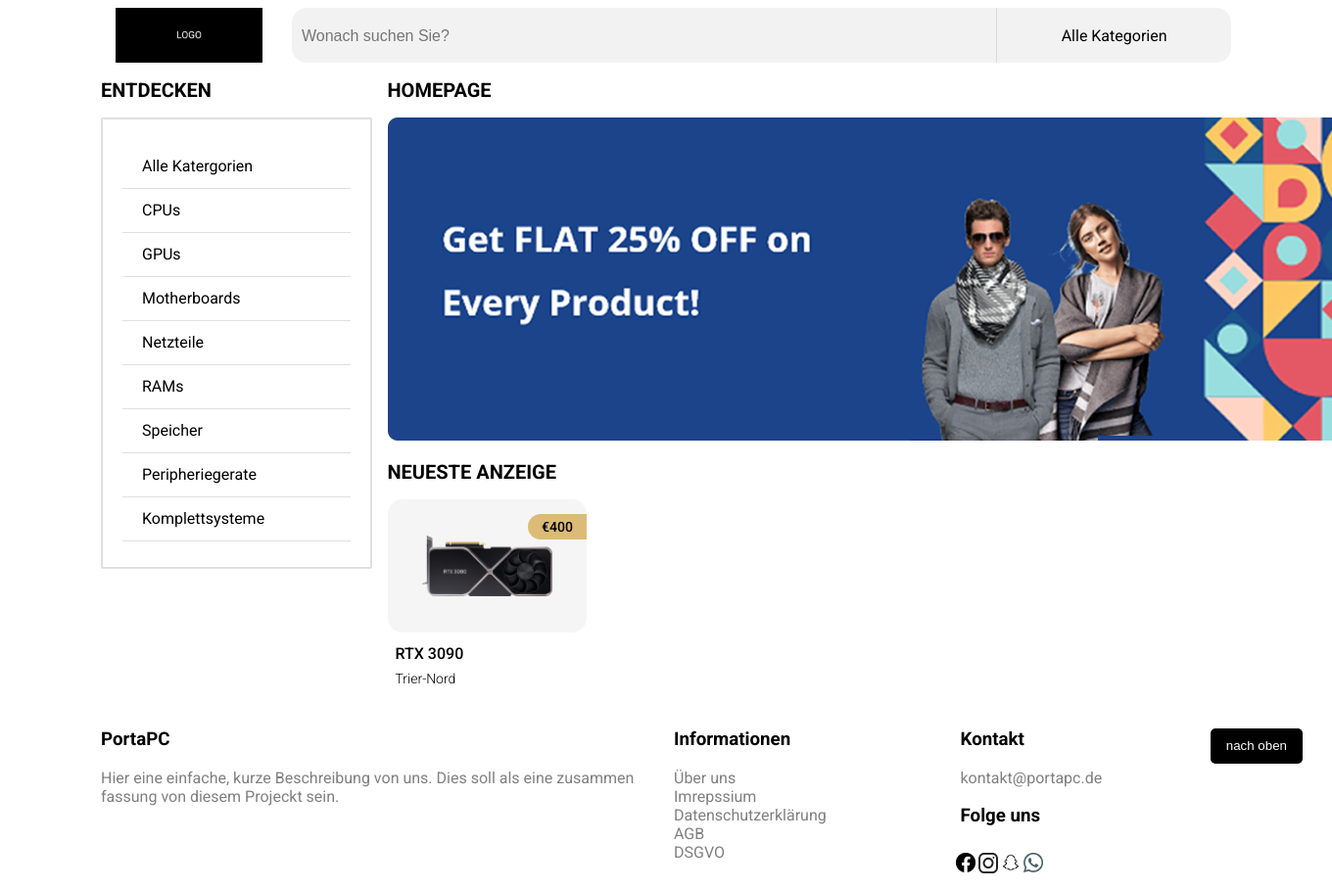
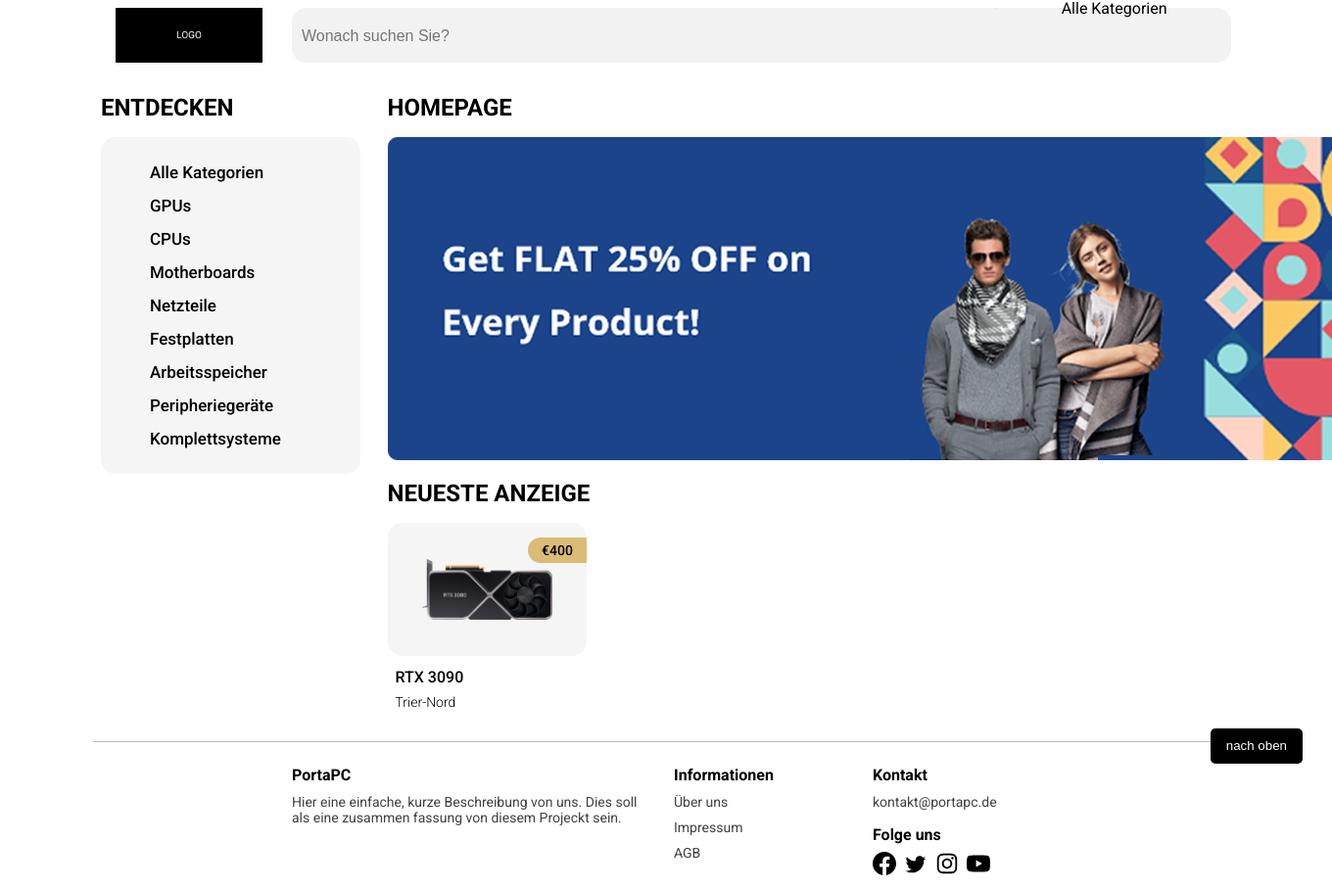
Before and after one commit to MrSh1r0/PortaPC, a PHP site: page / in a window 1360 px wide; the page is wider, and only the part inside the window is pictured. Shown: that part at 98% size. Run offline with PHP 8.4, Linux system fonts and the light colour scheme.

Commit message:
Edit #6: Redesign, optimization

```diff
--- a/css/styles.css
+++ b/css/styles.css
@@ -179,7 +179,7 @@
   border-left: Set a vertical line on the left of the div
 */
 .vertical-left-line {
-  height: 100% !important;
+  height: 1px !important;
   border-left: 1px solid rgba(0, 0, 0, 0.1);
 }
 
@@ -266,8 +266,9 @@
   font-weight: bold and thick, to give it proper attention
 */
 .category-title {
-  font-size: 20px;
+  font-size: 24px;
   font-weight: 700;
+  color: black;
 }
 
 
@@ -288,65 +289,55 @@
   background-color: rgba(0, 0, 0, 0.09) !important;
 }
 
-.categories {
-  border: 2px solid #e0e0e0;
-  border-radius: 2px;
-  overflow: hidden;
-  position: relative;
-  box-sizing: inherit;
-  padding: 10px 20px;
+.categories-container {
+  background-color: #f5f5f5;
+  border-radius: 15px;
+  padding: 10px;
 }
 
-.category-header {
-  color: black;
-  text-transform: uppercase;
+/*
+  lis-style-type: none, to remove the bullets from the items
+*/
+.categories-list {
+  list-style-type: none;
 }
 
-.category-content {
-  color: black;
-  padding: 10px 20px;
-  line-height: 1.5rem;
-  margin: auto;
-  border-bottom: 1px solid #e0e0e0;
-  display: block;
+.categories-list li{
+  margin-top: 14px;
 }
 
-.categories ul {
-  list-style-type: none;
-  padding: 0;
-}
 
-.categories a {
+.categories-item {
+  font-size: 17px;
+  font-weight: 500;
   text-decoration: none;
-}
-
-.seperate {
-  border: 1px solid #ccc;
-}
-
-footer .header {
   color: black;
 }
 
-footer .content {
-  color: grey;
+
+.separator-line {
+  border-top: 1px solid rgba(0, 0, 0, 0.25);
 }
 
-footer ul {
-  list-style-type: none;
-  margin: 0;
-  padding: 0;
+.footer-title {
+  color: black;
+  font-size: 16px;
+  font-weight: 600;
+
 }
 
-footer a {
-  text-decoration: none;
-  color: grey;
+.footer-content {
+  color: rgba(0, 0, 0, 0.75);
+  font-weight: 400;
+  font-size: 14px;
+  margin-top: 10px;
 }
 
-footer img {
-  border-style: none;
-  float: right;
+.footer-social-icon {
+  width: 24px;
+  height: 24px;
 }
+
 
 #ScrollTopButton {
   display: block;
@@ -453,6 +444,21 @@
   padding: 0 !important;
 }
 
+.margin-y-0 {
+  margin-top: 0 !important;
+  margin-bottom: 0 !important;
+}
+
+.margin-x-1 {
+  margin-right: 4px !important;
+  margin-left: 4px !important;
+}
+
+.margin-x-2 {
+  margin-right: 8px !important;
+  margin-left: 8px !important;
+}
+
 .margin-t-1 {
   margin-top: 4px !important;
 }
@@ -469,9 +475,52 @@
   margin-top: 16px !important;
 }
 
-.margin-y-0 {
-  margin-top: 0 !important;
-  margin-bottom: 0 !important;
+.margin-b-1 {
+  margin-bottom: 4px !important;
+}
+
+.margin-b-2 {
+  margin-bottom: 8px !important;
+}
+
+.margin-b-3 {
+  margin-bottom: 12px !important;
+}
+
+.margin-b-4 {
+  margin-bottom: 16px !important;
+}
+
+.margin-r-1 {
+  margin-right: 4px !important;
+}
+
+.margin-r-2 {
+  margin-right: 8px !important;
+}
+
+.margin-r-3 {
+  margin-right: 12px !important;
+}
+
+.margin-r-4 {
+  margin-right: 16px !important;
+}
+
+.padding-r-1 {
+  padding-right: 4px !important;
+}
+
+.margin-r-2 {
+  padding-right: 8px !important;
+}
+
+.padding-r-3 {
+  padding-right: 12px !important;
+}
+
+.padding-r-4 {
+  padding-right: 16px !important;
 }
 
 /*
@@ -491,6 +540,10 @@
   display: flex;
   flex-wrap: wrap;
   flex-direction: row;
+}
+
+.row-center {
+  justify-content: center;
 }
 
 /*
--- a/index.php
+++ b/index.php
@@ -30,11 +30,14 @@
   <link type="text/css" rel="stylesheet" href="css/styles.css" media="screen,projection" />
   <script type="text/javascript" src="js/scripts.js"></script>
   <script type="text/javascript">
-    //categories = <?php echo $helper -> getCategories() ?>;
+    var categories = <?php echo $helper -> getCategories() ?>;
 
     document.onreadystatechange = function() {
       if (document.readyState == "complete") {
         handleNavbar();
+        populateSearchCategories(categories);
+        handleSearchCategroyText(categories, null);
+        populateDiscoverCategories(categories);
       }
     }
   </script>
@@ -196,12 +199,12 @@
     </div>
   </div>
 
-  <main id="homepage-content">
+  <main id="homepage-content" class="margin-t-4">
     <div class="container">
       <div class="row">
 
         <!-- Left side of the content -->
-        <div class="col-sm-12 col-md-4 col-lg-3 margin-a-0 padding-a-0">
+        <div class="col-sm-12 col-md-4 col-lg-3 margin-a-0 padding-a-0 padding-r-3">
           <div class="row">
             <!-- Category title -->
             <div class="col-sm-12">
@@ -210,18 +213,8 @@
 
             <!-- Category card -->
             <div class="col-sm-12">
-              <div class="categories">
-                <ul>
-                  <li><a class="category-content" onclick="">Alle Katergorien</a></li>
-                  <li><a class="category-content" onclick="">CPUs</a></li>
-                  <li><a class="category-content" onclick="">GPUs</a></li>
-                  <li><a class="category-content" onclick="">Motherboards</a></li>
-                  <li><a class="category-content" onclick="">Netzteile</a></li>
-                  <li><a class="category-content" onclick="">RAMs</a></li>
-                  <li><a class="category-content" onclick="">Speicher</a></li>
-                  <li><a class="category-content" onclick="">Peripheriegerate</a></li>
-                  <li><a class="category-content" onclick="">Komplettsysteme</a></li>
-                  <li></li>
+              <div class="categories-container">
+                <ul class="categories-list" id="categories-list">
                 </ul>
               </div>
             </div>
@@ -308,56 +301,55 @@
       </div>
   </main>
 
-  <footer>
-    <div class="separator-line">
-    </div>
+  <footer class="margin-t-4">
+    <div class="container">
+      <div class="row row-center">
 
-    <div class="container">
-      <div class="row">
-        <div class="col-lg-6 col-md-12 col-sm-12">
-          <h3 class="header">PortaPC</h3>
-          <p class="content">Hier eine einfache, kurze Beschreibung von uns. Dies soll als eine zusammen fassung von diesem Projeckt sein.</p>
+        <div class="col-xs-12 padding-a-0 margin-a-0 margin-b-4">
+          <div class="separator-line"></div>
         </div>
 
-        <div class="col-lg-3 col-md-6 col-sm-12">
-          <h3 class="header">Informationen</h3>
-          <ul>
-            <li><a class="content" href="#!">Über uns</a></li>
-            <li><a class="content" href="pages/informationen/impressium.html">Imrepssium</a></li>
-            <li><a class="content" href="#!">Datenschutzerklärung</a></li>
-            <li><a class="content" href="pages/informationen/agb.html">AGB</a></li>
-            <li><a class="content" href="#!">DSGVO</a></li>
-          </ul>
+        <div class="col-xs-12 col-m-4 col-lg-4">
+          <p class="footer-title">PortaPC</p>
+          <p class="footer-content">Hier eine einfache, kurze Beschreibung von uns. Dies soll als eine zusammen fassung von diesem Projeckt sein.</p>
         </div>
 
-        <div class="col-lg-3 col-md-6 col-sm-12">
-          <h3 class="header">Kontakt</h3>
-          <ul>
-            <li><a class="content" href="mailto:kontakt@portapc.de">kontakt@portapc.de</a></li>
-          </ul>
+        <div class="col-xs-12 col-m-2 col-lg-2">
+          <p class="footer-title">Informationen</p>
+          <p class="footer-content">Über uns</p>
+          <p class="footer-content">Impressum</p>
+          <p class="footer-content">AGB</p>
+        </div>
 
-          <h3 class="header">Folge uns</h3>
-
+        <div class="col-xs-12 col-m-2 col-lg-2 margin-a-0">
           <div class="row">
-            <div class="col-lg-1 col-md-1 col-sm-1">
-              <a href="index.html"><img src="images/footer/social_icons/facebook.png" style="max-width:20px"></a>
+            <div class="col-xs-12">
+              <p class="footer-title">Kontakt</p>
+              <p class="footer-content">kontakt@portapc.de</p>
             </div>
 
-            <div class="col-lg-1 col-md-1 col-sm-1">
-              <a href="index.html"><img src="images/footer/social_icons/instagram.png" style="max-width:20px"></a>
-            </div>
-
-            <div class="col-lg-1 col-md-1 col-sm-1">
-              <a href="index.html"><img src="images/footer/social_icons/snapchat.png" style="max-width:20px"></a>
-            </div>
-
-            <div class="col-lg-1 col-md-1 col-sm-1">
-              <a href="index.html"><img src="images/footer/social_icons/whatsapp.png" style="max-width:20px"></a>
+            <div class="col-xs-12 ma-0">
+              <p class="footer-title">Folge uns</p>
+              <div class="row margin-t-2">
+                <div class="col-xs margin-a-0 padding-a-0 margin-r-1">
+                  <a href="#"><img class="footer-social-icon" src="images/footer/social_icons/facebook.svg" alt="Facebook"></a>
+                </div>
+                <div class="col-xs margin-a-0 padding-a-0 margin-x-1">
+                  <a href="#"><img class="footer-social-icon" src="images/footer/social_icons/twitter.svg" alt="Twitter"></a>
+                </div>
+                <div class="col-xs margin-a-0 padding-a-0 margin-x-1">
+                  <a href="#"><img class="footer-social-icon" src="images/footer/social_icons/instagram.svg" alt="Instagram"></a>
+                </div>
+                <div class="col-xs margin-a-0 padding-a-0 margin-x-1">
+                  <a href="#"><img class="footer-social-icon" src="images/footer/social_icons/youtube.svg" alt="Youtube"></a>
+                </div>
+              </div>
             </div>
           </div>
         </div>
       </div>
     </div>
+
   </footer>
 
   <button onclick="topFunction()" id="ScrollTopButton" title="nach oben">nach oben</button>
--- a/js/scripts.js
+++ b/js/scripts.js
@@ -18,7 +18,34 @@
       element_nav_container.classList.remove("nav-visible");
     }
   }
+}
 
+function populateSearchCategories(categories) {
+
+}
+
+// categories are given by the php file
+// selected item is the text of the selected search item, if it's null, then it's FIRST TIME initilization
+function handleSearchCategroyText(categories, selected_item) {
+
+  // if this variable is NOT set, it means it's null or undefined
+  if (!selected_item) {
+
+  }
+}
+
+function populateDiscoverCategories(categories){
+  let element_list = document.getElementById("categories-list");
+
+  let all_categories_text = "Alle Kategorien";
+  let all_categories_html = `<li><a class="categories-item" href="pages/products/category.php?categories=${all_categories_text}">${all_categories_text}</a></li>`;
+  element_list.innerHTML = element_list.innerHTML + all_categories_html
+
+  for(let i = 0; i < categories.length; i++){
+    let category = categories[i];
+    let category_html = `<li><a class="categories-item" href="pages/products/category.php?categories=${category}">${category}</a></li>`;
+    element_list.innerHTML = element_list.innerHTML + category_html
+  }
 }
 
 function visitURL(urlName) {
```
Also changed, not shown: images/footer/social_icons/._facebook.png (deleted), images/footer/social_icons/._instagram.png (deleted), images/footer/social_icons/._snapchat.png (deleted), images/footer/social_icons/._whatsapp.png (deleted), images/footer/social_icons/facebook.png (deleted), images/footer/social_icons/facebook.svg (added), images/footer/social_icons/instagram.png (deleted), images/footer/social_icons/instagram.svg (added), images/footer/social_icons/snapchat.png (deleted), images/footer/social_icons/twitter.svg (added), images/footer/social_icons/whatsapp.png (deleted), images/footer/social_icons/youtube.svg (added), pages/products/category.php (added).
